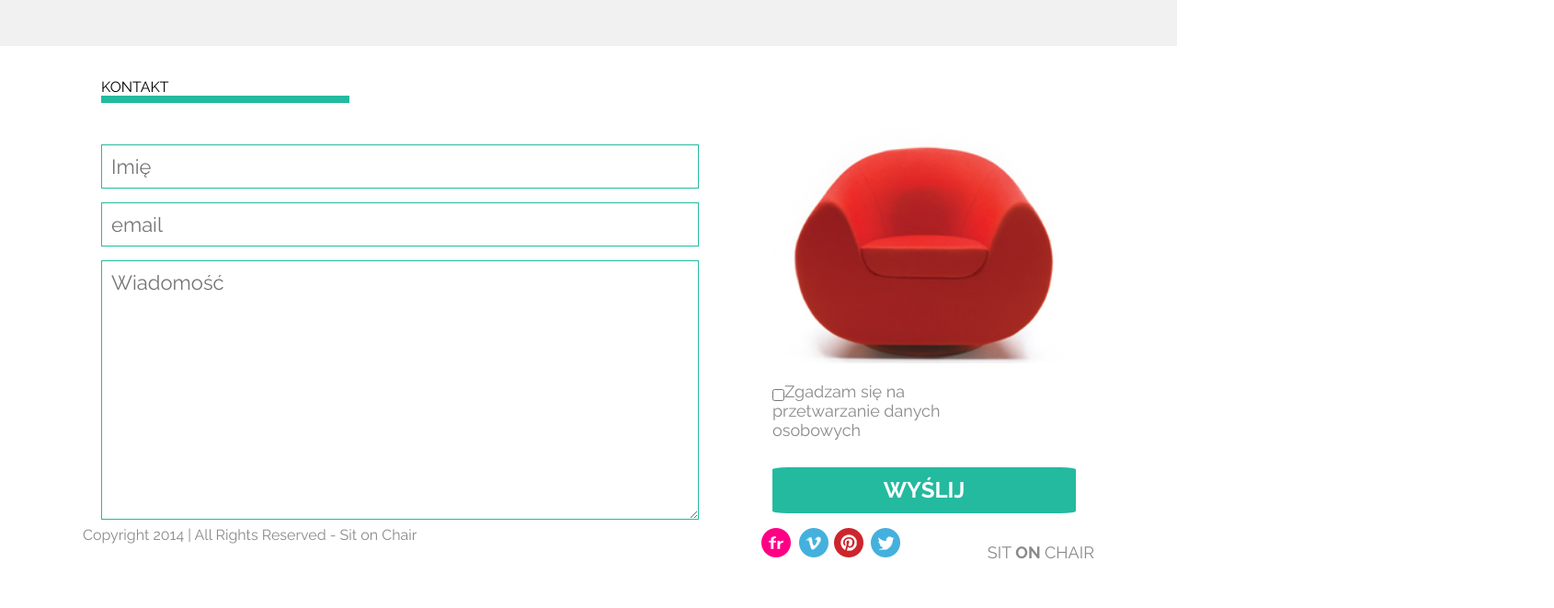
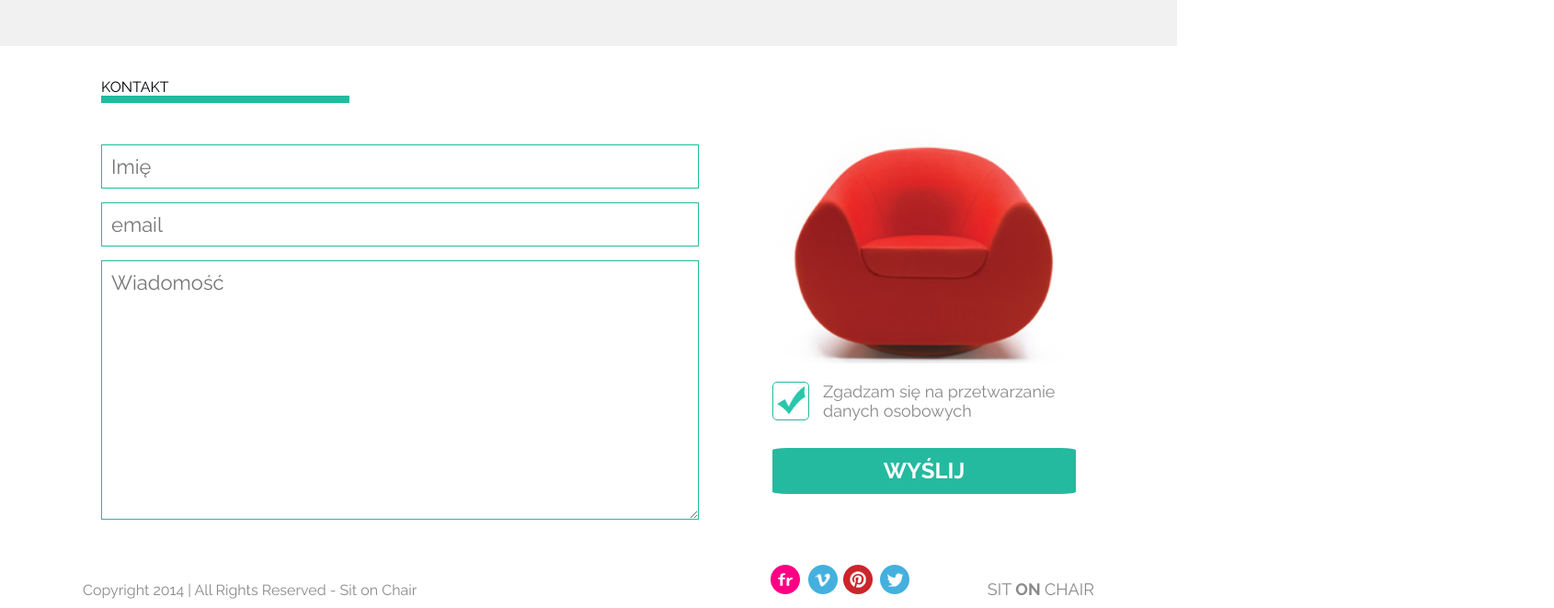
Before and after one commit to madeleine87/Sit-on-Chair, a plain HTML site: page index.html in a window 1280 px wide. Shown: the part 1404-2065 px from the top of the page at 92% size, 1690 px wide, since content can reach past the window. Before the commit the page ends 2025 px from the top, so only its background shows below. Drawn offline with Linux system fonts and the light colour scheme.

Commit message:
Slider arrows + footer checkbox

```diff
--- a/css/style.css
+++ b/css/style.css
@@ -166,6 +166,26 @@
     width: 220px;
     height: auto;
     display: inline-block;
+}
+
+.arrow {
+    color: #24BA9F;
+    width: 1100px;
+    height: 100%;
+    position: absolute;
+    font-size: 90px;
+    text-align: center;
+    line-height: 380px;
+}
+
+.arrow_left {
+    float: left;
+    margin-left: -500px;
+}
+
+.arrow_right {
+    float: right;
+    margin-left: 500px;
 }
 
 
@@ -422,7 +442,7 @@
 
 form {
     width: 100%;
-    height: 460px;
+    height: 500px;
 }
 
 .form {
@@ -439,11 +459,27 @@
 }
 
 .checkbox {
+    margin-top: 20px;
+    color: RGB(138, 138, 138);
+    font-size: 18px;
     display: block;
-    width: 250px;
-    margin-top: 20px;
-    color: RGB(138,138,138);
-    font-size: 18px;
+}
+
+.box {
+    width: 40px;
+    height: 40px;
+    border: #24BA9F solid 1px;
+    border-radius: 5px;
+    display: table-cell;
+    margin-top: 10px;
+    background-image: url('../images/form_ok.jpg');
+    background-size: contain;
+    background-repeat: no-repeat;
+    background-position: center;
+}
+.description{
+    display: table-cell;
+    padding-left: 15px;
 }
 
 .footer-image img {
@@ -472,6 +508,7 @@
 .copyrights {
     float: left;
     color: RGB(138, 138, 138);
+    margin-top: 20px;
 }
 
 .socialmedia {
@@ -480,13 +517,13 @@
 
 .socialmedia .logo {
     display: inline;
-    padding-left: 90px;
+    padding-left: 80px;
 }
 
 .socialmedia .logo {
     font-size: 18px;
     padding-bottom: 10px;
-    color: RGB(138,138,138);
+    color: RGB(138, 138, 138);
     font-weight: 400;
 }
 
--- a/index.html
+++ b/index.html
@@ -35,6 +35,7 @@
     </header>
     <section class="section1">
         <div class="container">
+            <div class="arrow arrow_left">&lt;</div>
             <div class="image1">
                 <img src="images/black_chair.png">
             </div>
@@ -45,6 +46,7 @@
                 </p>
                 <a class="button1">ZOBACZ WIĘCEJ</a>
             </div>
+            <div class="arrow arrow_right">&gt;</div>
         </div>
     </section>
     <section class="section2">
@@ -141,13 +143,14 @@
                 <div class="footer-image">
                     <img src="images/red_chair.png">
                     <label class="checkbox">
-                        <input type="checkbox" value="agreed">Zgadzam się na przetwarzanie danych osobowych</label>
+                        <div class="box" value="agreed"></div>
+                        <div class="description">Zgadzam się na przetwarzanie danych osobowych</div> </label>
                     <a class="button3">WYŚLIJ</a>
                 </div>
             </form>
             <div>
                 <div class="copyrights">
-Copyright 2014 | All Rights Reserved - Sit on Chair
+                    Copyright 2014 | All Rights Reserved - Sit on Chair
                 </div>
                 <div class="socialmedia">
                     <img src="images/flickr.png">
```
